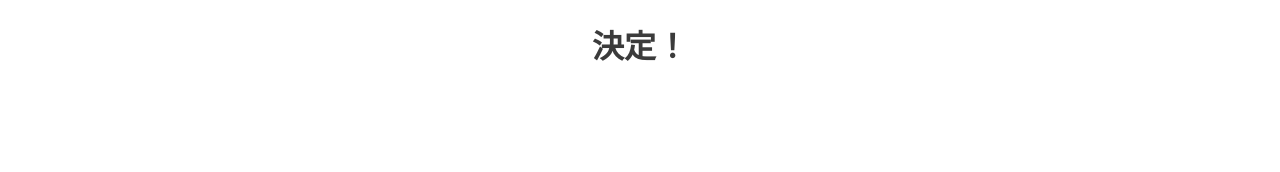
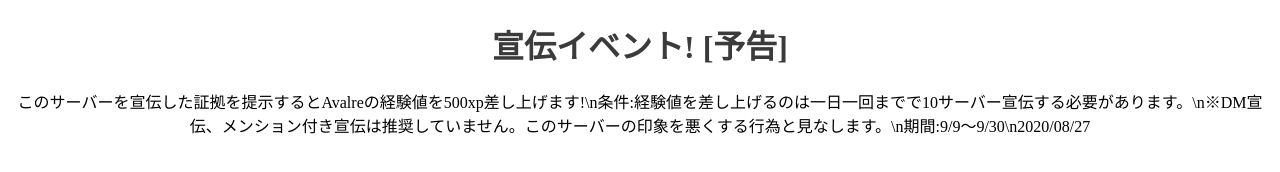
Before and after one commit to Sounyan/perfume, a website: page public/event1.html in a window 1280 px wide. Drawn offline with Linux system fonts and the light colour scheme; a web font is replaced by a local one.

Commit message:
Update and rename invite.html to event1.html

```diff
--- a/public/invite.html
+++ b/public/event1.html
@@ -18,7 +18,8 @@
 <body>
 <center>
 <span>
-<h1 class="blinking">決定！</h1>
+<h1 class="blinking">宣伝イベント! [予告]</h1>
+<p>このサーバーを宣伝した証拠を提示するとAvalreの経験値を500xp差し上げます!\n条件:経験値を差し上げるのは一日一回までで10サーバー宣伝する必要があります。\n※DM宣伝、メンション付き宣伝は推奨していません。このサーバーの印象を悪くする行為と見なします。\n期間:9/9〜9/30\n2020/08/27</p>
 </span>
 </center>
 </body>
```
